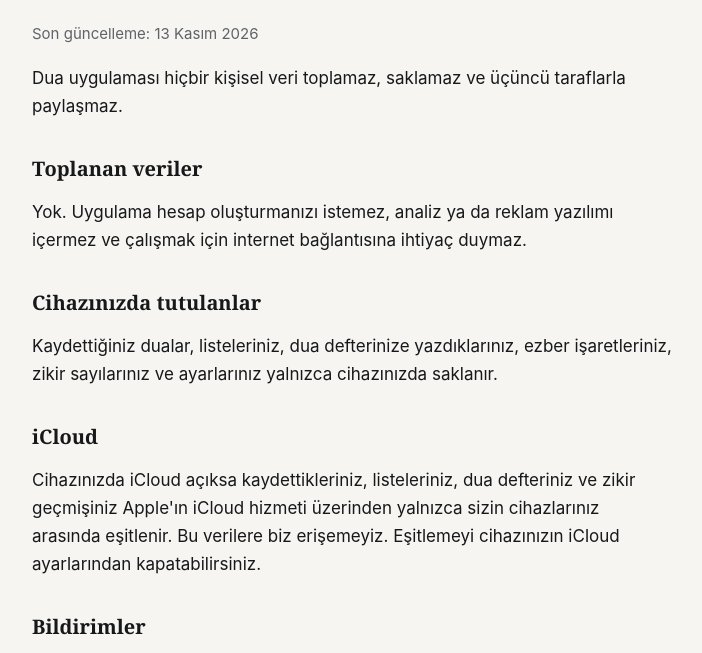
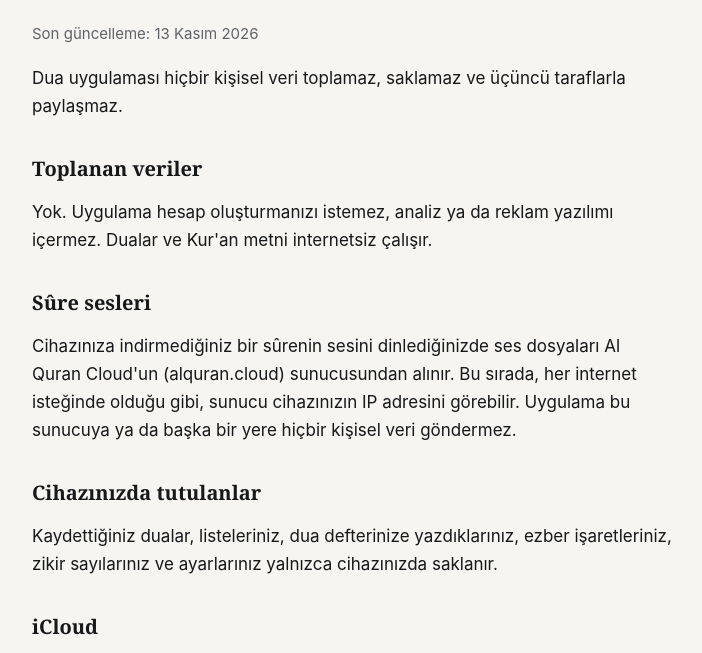
Before and after one commit to enfurbay/dua, a plain HTML site: page gizlilik/index.html in a window 1280 px wide. Shown: the part 134-787 px from the top of the page, without its empty margins (288-990 px from the left). Drawn offline with Linux system fonts and the light colour scheme.

Commit message:
Kur'an-ı Kerim bölümünü ve sûre seslerinin internet kullanımını ekle
Co-Authored-By: Claude Opus 5.5 <noreply@anthropic.com>

```diff
--- a/gizlilik/index.html
+++ b/gizlilik/index.html
@@ -12,7 +12,9 @@
 <p class="muted">Son güncelleme: 13 Kasım 2026</p>
 <p>Dua uygulaması hiçbir kişisel veri toplamaz, saklamaz ve üçüncü taraflarla paylaşmaz.</p>
 <h2>Toplanan veriler</h2>
-<p>Yok. Uygulama hesap oluşturmanızı istemez, analiz ya da reklam yazılımı içermez ve çalışmak için internet bağlantısına ihtiyaç duymaz.</p>
+<p>Yok. Uygulama hesap oluşturmanızı istemez, analiz ya da reklam yazılımı içermez. Dualar ve Kur&#39;an metni internetsiz çalışır.</p>
+<h2>Sûre sesleri</h2>
+<p>Cihazınıza indirmediğiniz bir sûrenin sesini dinlediğinizde ses dosyaları Al Quran Cloud&#39;un (alquran.cloud) sunucusundan alınır. Bu sırada, her internet isteğinde olduğu gibi, sunucu cihazınızın IP adresini görebilir. Uygulama bu sunucuya ya da başka bir yere hiçbir kişisel veri göndermez.</p>
 <h2>Cihazınızda tutulanlar</h2>
 <p>Kaydettiğiniz dualar, listeleriniz, dua defterinize yazdıklarınız, ezber işaretleriniz, zikir sayılarınız ve ayarlarınız yalnızca cihazınızda saklanır.</p>
 <h2>iCloud</h2>
```
Also changed, not shown: index.html (+2 -1 lines).
